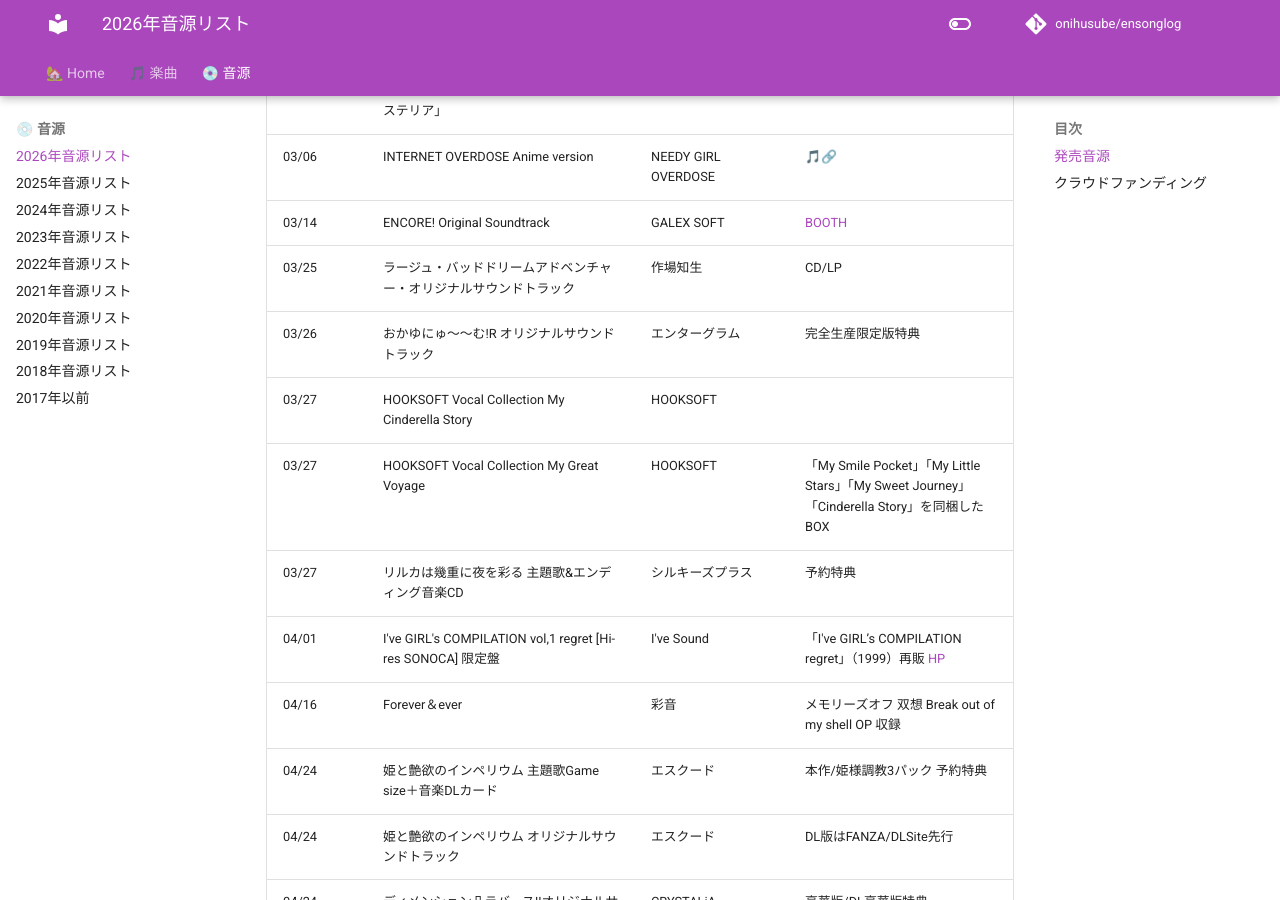
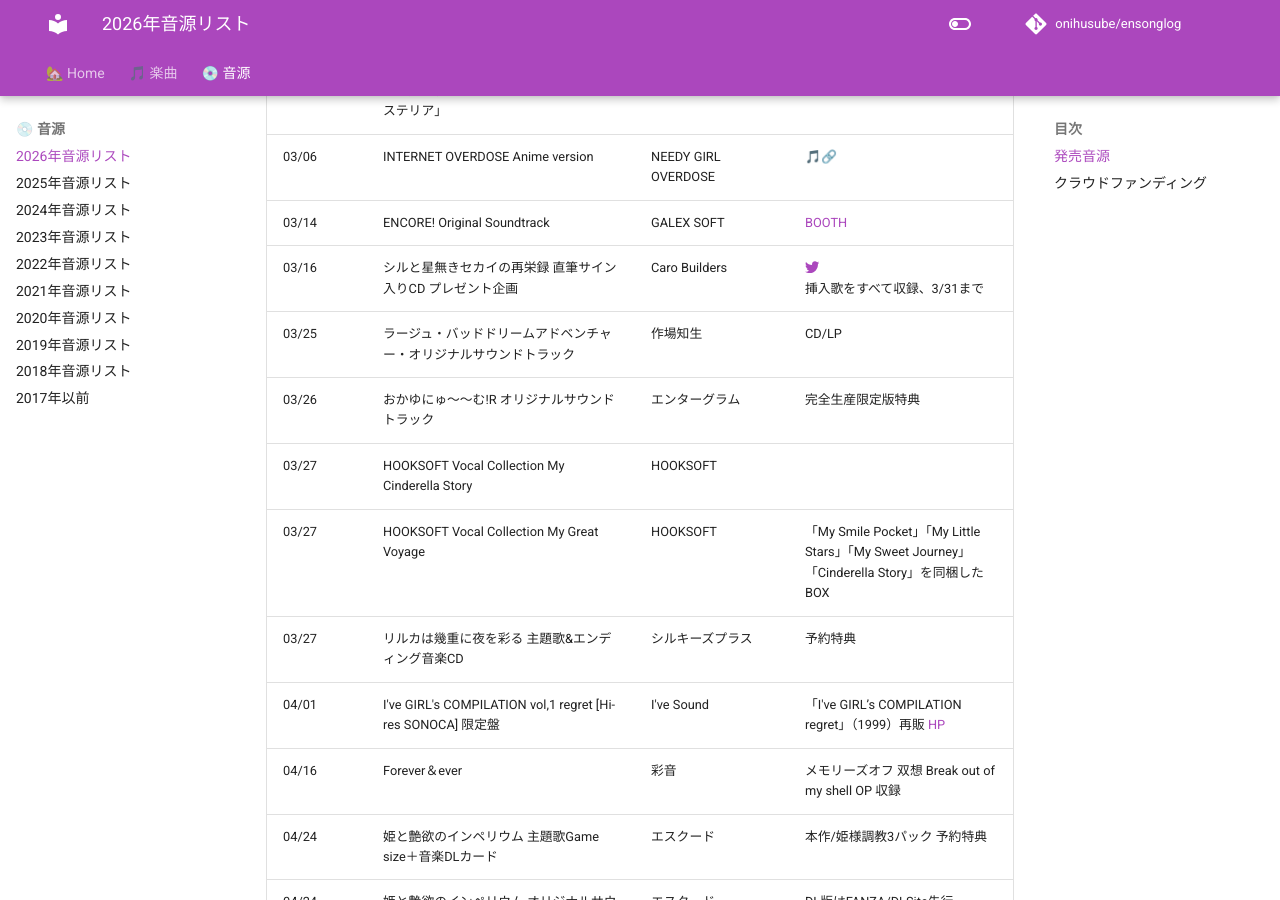
Before and after one commit to onihusube/ensonglog, an MkDocs documentation site: the page built from docs/2026/音源.md, in a window 1280 px wide and 900 px high, scrolled down 2571 px. Built offline with MkDocs 1.6.1 and Material for MkDocs 9.7.7, drawn with Linux system fonts in a browser that asks for light colours; comment, search, counter and statistics services are not loaded.

Commit message:
音源追加

```diff
--- a/docs/2026/音源.md
+++ b/docs/2026/音源.md
@@ -44,6 +44,7 @@
 | 03/06 | 吸血鬼の花嫁 The Novel Game OP「ウィステリア」 | Waterfall | [Steam](https://store.steampowered.com/app/4432890/__The_Novel_Game/) |
 | 03/06 | INTERNET OVERDOSE Anime version | NEEDY GIRL OVERDOSE | [🎵🔗](https://t.co/opd5Begjn1) |
 | 03/14 | ENCORE! Original Soundtrack | GALEX SOFT | [BOOTH](https://galexsoft.booth.pm/items/7920997) |
+| 03/16 | シルと星無きセカイの再栄録 直筆サイン入りCD プレゼント企画 | Caro Builders | [:fontawesome-brands-twitter:](https://x.com/CaroBuilders/status/2033377966961647779) </br> 挿入歌をすべて収録、3/31まで |
 | 03/25 | ラージュ・バッドドリームアドベンチャー・オリジナルサウンドトラック | 作場知生 | CD/LP |
 | 03/26 | おかゆにゅ～～む!R オリジナルサウンドトラック | エンターグラム | 完全生産限定版特典 |
 | 03/27 | HOOKSOFT Vocal Collection My Cinderella Story | HOOKSOFT |  |
```
